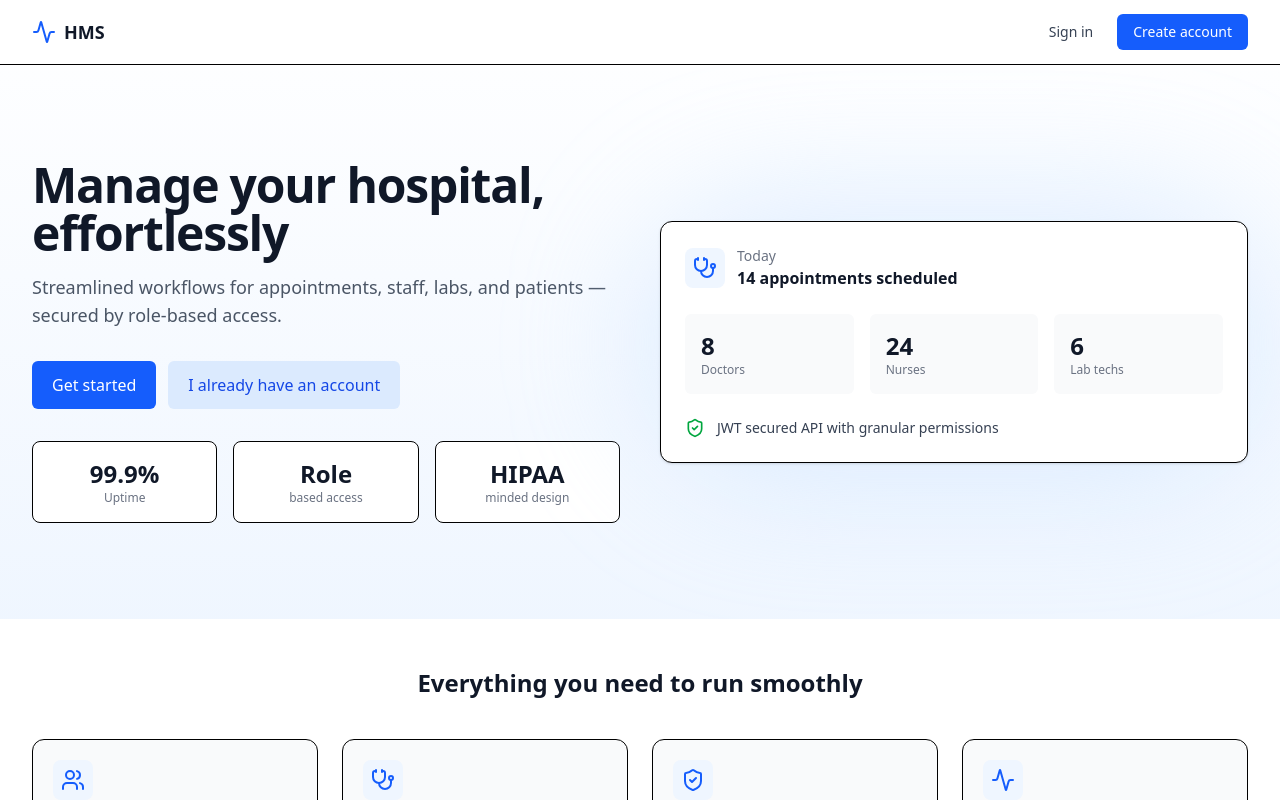
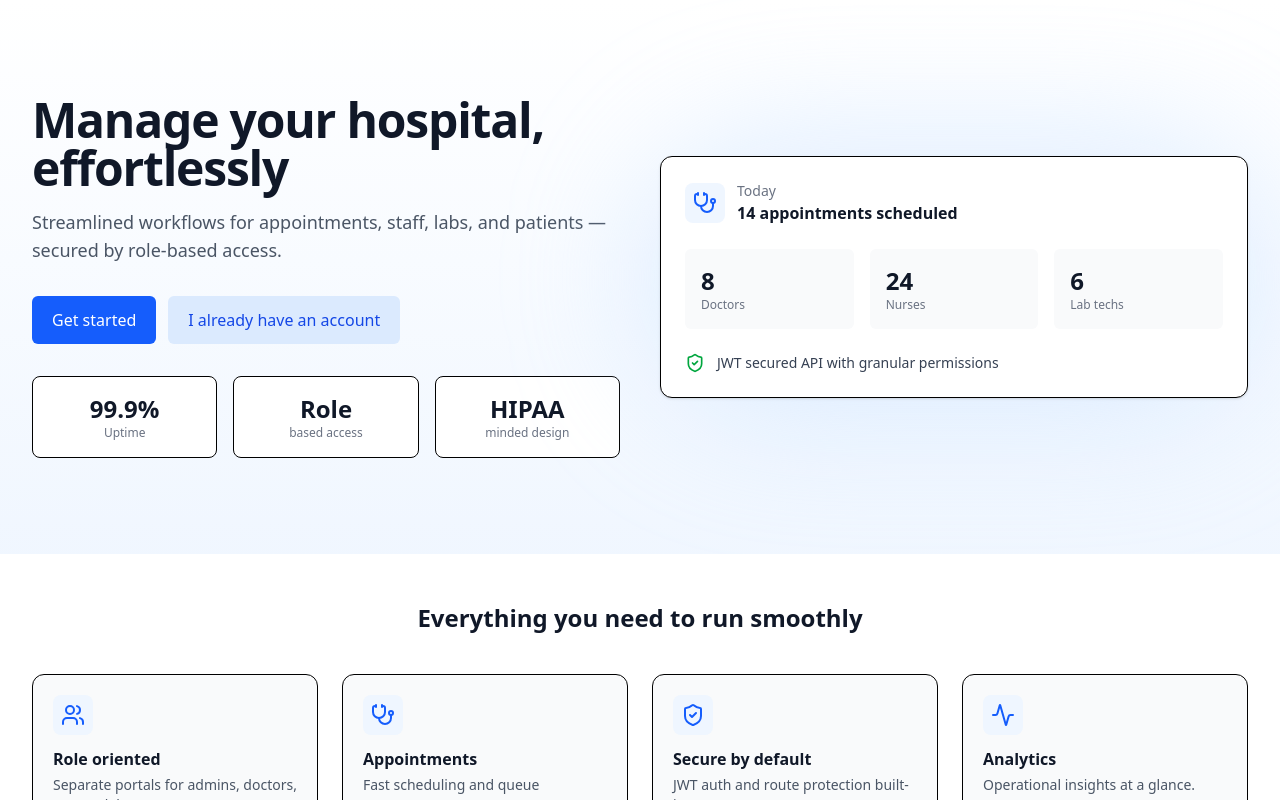
Before and after one commit to prasad-xma/Hospital-Management-System, a React (Vite) app in the folder client/: page / in a window 1280 px wide. Shown: the top 800 px of the page. Built offline with nearby package versions, Linux system fonts and the light colour scheme.

Commit message:
remove old navigation bar

```diff
--- a/client/src/pages/LandingPage.jsx
+++ b/client/src/pages/LandingPage.jsx
@@ -11,23 +11,6 @@ const LandingPage = () => {
 
   return (
     <div className="min-h-screen bg-gradient-to-b from-white via-blue-50 to-white">
-      {/* Navbar */}
-      <nav className="sticky top-0 bg-white/80 backdrop-blur border-b z-10">
-        <div className="max-w-7xl mx-auto px-4 sm:px-6 lg:px-8 h-16 flex items-center justify-between">
-          <div className="flex items-center">
-            <Activity className="h-6 w-6 text-blue-600 mr-2" />
-            <span className="text-lg font-semibold text-gray-900">HMS</span>
-          </div>
-          <div className="flex items-center gap-3">
-            <Link to="/login" className="text-gray-700 hover:text-gray-900 text-sm px-3 py-2 rounded-md">
-              Sign in
-            </Link>
-            <Link to="/register" className="bg-blue-600 text-white text-sm px-4 py-2 rounded-md hover:bg-blue-700">
-              Create account
-            </Link>
-          </div>
-        </div>
-      </nav>
 
       {/* Hero */}
       <header className="relative overflow-hidden">
```
